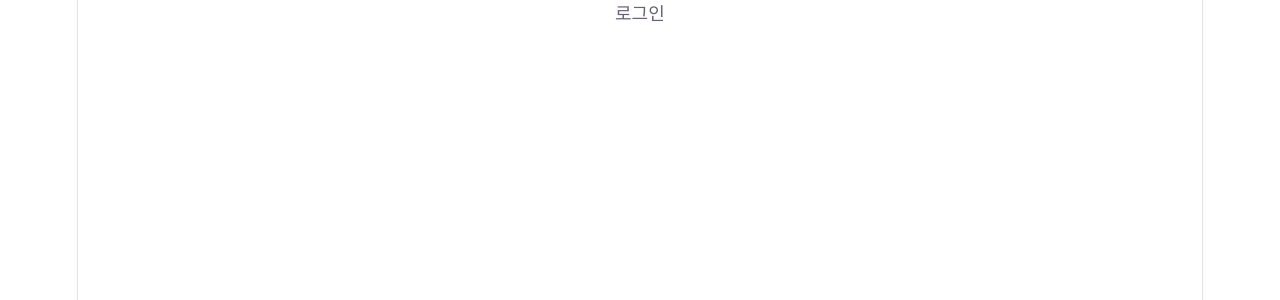
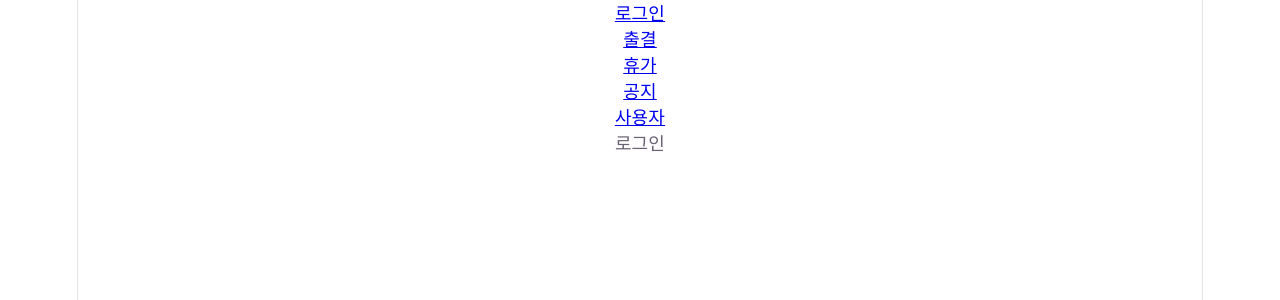
Before and after one commit to FRONTENDBOOTCAMP-16th/final-project-team1, a React (Vite) app in the folder frontend/: page / in a window 1280 px wide. Shown: the top 300 px of the page. Built offline with nearby package versions, Linux system fonts and the light colour scheme.

Commit message:
feat : css 확인 링크 라우터 임시 연결

```diff
--- a/frontend/src/App.tsx
+++ b/frontend/src/App.tsx
@@ -1,4 +1,4 @@
-import { Routes, Route } from 'react-router-dom'
+import { Routes, Route, Link } from 'react-router-dom'
 
 import AuthPage from './features/auth/components/AuthPage'
 import AttendancePage from './features/attendance/components/AttendancePage'
@@ -8,6 +8,22 @@ import UserPage from './features/user/components/UserPage'
 
 export default function App() {
   return (
+    <>
+      {/* 메뉴 영역 */}
+      {/* 단순히 페이지 확인용입니다 이용에 참고해주세요 */}
+      <nav>
+        <Link to="/">로그인</Link>
+        <br></br>
+        <Link to="/attendance">출결</Link>
+        <br></br>
+        <Link to="/leave">휴가</Link>
+        <br></br>
+        <Link to="/notice">공지</Link>
+        <br></br>
+        <Link to="/user">사용자</Link>
+      </nav>
+
+      {/* 페이지 연결 영역 */}
       <Routes>
         <Route path="/" element={<AuthPage />} />
         <Route path="/attendance" element={<AttendancePage />} />
@@ -15,5 +31,6 @@ export default function App() {
         <Route path="/notice" element={<NoticePage />} />
         <Route path="/user" element={<UserPage />} />
       </Routes>
+    </>
   )
 }
```
Lines whose indentation alone changed are shown as unchanged.
